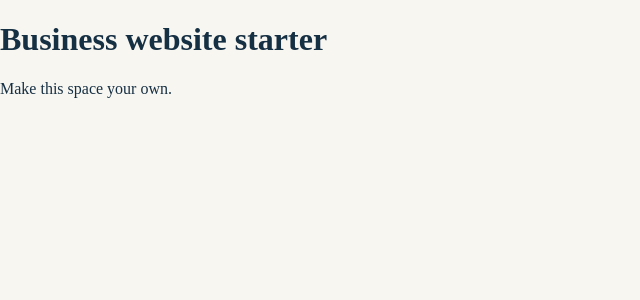
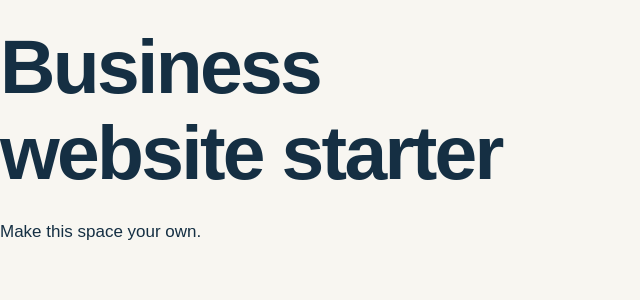
Before and after one commit to mariesxma/business-website-starter, a Next.js app: page / in a window 1280 px wide. Shown: the top 300 px of the page, without its empty margins (0-640 px from the left). Built offline with nearby package versions, Linux system fonts and the light colour scheme.

Commit message:
Set fluid typography and readable content widths

```diff
--- a/app/globals.css
+++ b/app/globals.css
@@ -91,3 +91,51 @@ button:disabled {
   border-left: 3px solid var(--accent);
   background: #e5f1ee;
 }
+
+body {
+  font-family: Arial, Helvetica, sans-serif;
+  font-size: 17px;
+  line-height: 1.65;
+}
+h1,
+h2,
+h3 {
+  line-height: 1.12;
+  letter-spacing: -0.035em;
+  text-wrap: balance;
+}
+h1 {
+  font-size: clamp(2.5rem, 6vw, 5.5rem);
+  margin: 0.3em 0;
+  max-width: 15ch;
+}
+h2 {
+  font-size: clamp(1.8rem, 3.2vw, 3rem);
+}
+h3 {
+  font-size: 1.35rem;
+}
+p {
+  max-width: 68ch;
+}
+.lede {
+  font-size: clamp(1.1rem, 2vw, 1.35rem);
+  color: var(--muted);
+}
+.prose {
+  max-width: 760px;
+}
+.prose h2 {
+  font-size: 1.7rem;
+  margin-top: 2rem;
+}
+.small {
+  font-size: 0.875rem;
+  color: var(--muted);
+}
+.actions {
+  display: flex;
+  flex-wrap: wrap;
+  gap: 0.8rem;
+  margin-top: 2rem;
+}
```
